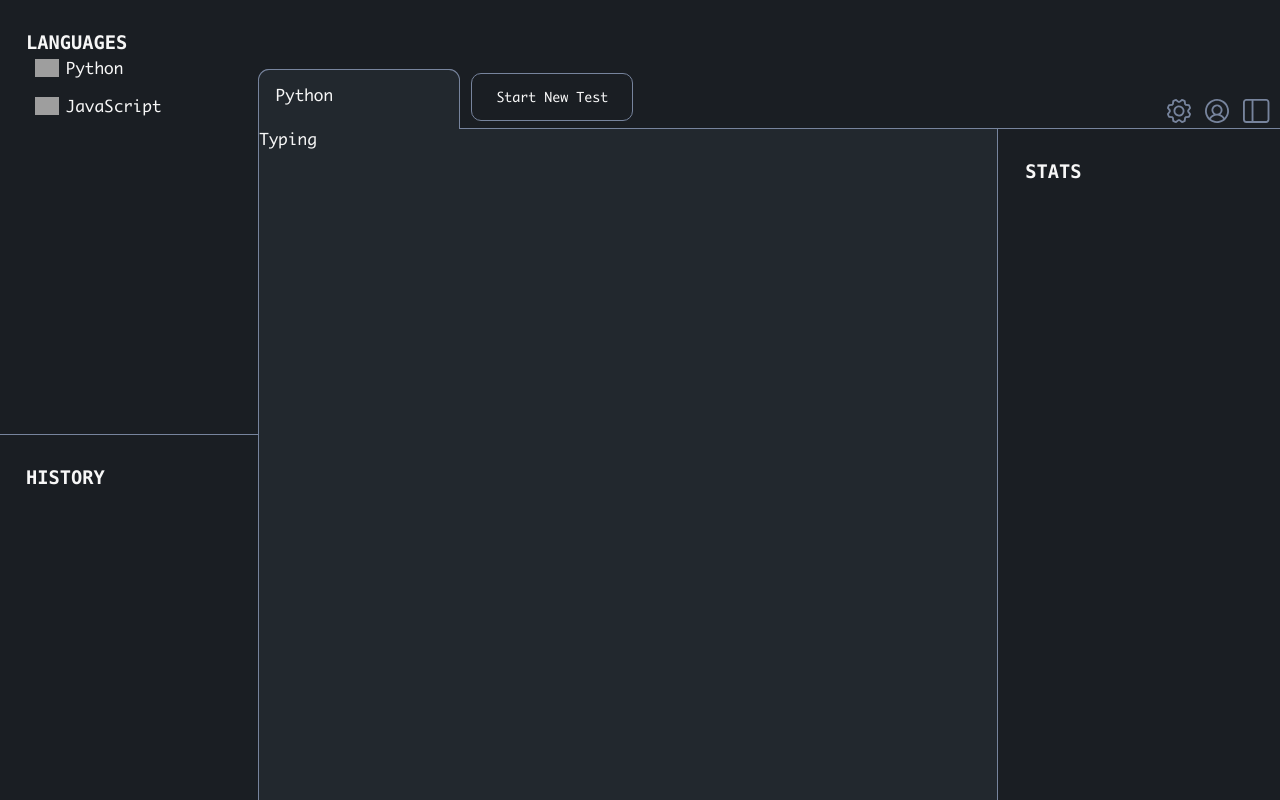
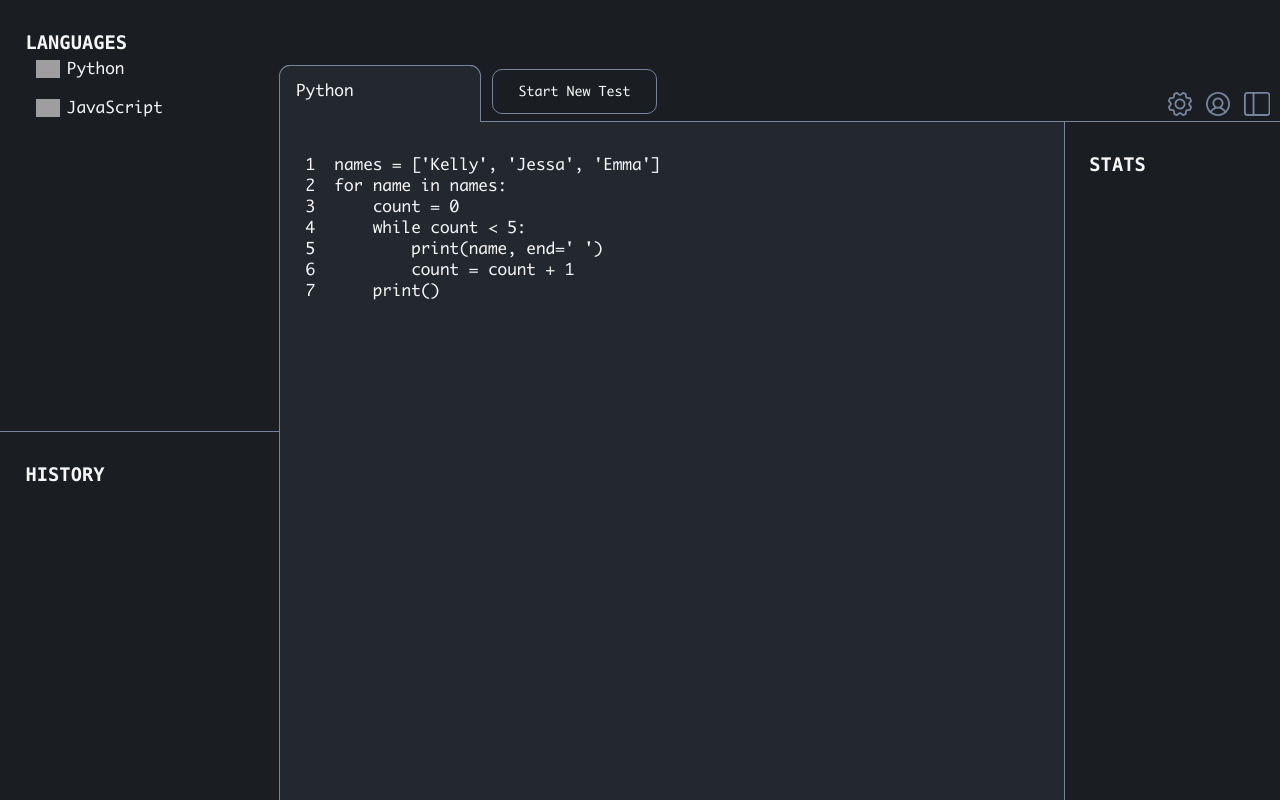
Before and after one commit to myix765/code-typer, a Vue app: page / in a window 1280 px wide. Built offline with nearby package versions, Linux system fonts and the light colour scheme; grey boxes are pictures that could not be loaded.

Commit message:
displayed text in typing area

```diff
--- a/src/App.vue
+++ b/src/App.vue
@@ -14,7 +14,10 @@
             id="history-panel"
             class="panel"
         ></HistoryPanel>
-        <TypingArea id="type-panel"></TypingArea>
+        <TypingArea
+            id="type-panel"
+            class="panel"
+        ></TypingArea>
         <StatsPanel
             id="stats-panel"
             class="panel"
@@ -60,6 +63,7 @@
 
 <style scoped>
 @import './style.css';
+
 #page-grid {
     width: 100%;
     height: 100vh;
@@ -103,6 +107,6 @@
 }
 
 .panel {
-        padding: 4vh 0 0 10%;
+    padding: 4vh 0 0 2vw;
 }
 </style>
--- /dev/null
+++ b/src/assets/codeBlocks.json
@@ -0,0 +1,10 @@
+[
+    {
+        "language": "Python",
+        "code": "names = ['Kelly', 'Jessa', 'Emma']\nfor name in names:\n\tcount = 0\n\twhile count < 5:\n\t\tprint(name, end=' ')\n\t\tcount = count + 1\n\tprint()"
+    },
+    {
+        "language": "JavaScript",
+        "code": "btn.addEventListener('click', changeColor);\n\nfunction changeColor() {\n\tname.style.color = 'blue';\n}"
+    }
+]
--- a/src/components/navBar.vue
+++ b/src/components/navBar.vue
@@ -23,7 +23,6 @@
                 <div>
                     <a href="#">
                         <PanelIcon class="icon-link"></PanelIcon>
-                        <!-- <img src="../assets/icons/panel.svg" alt="Open Settings Panel"> -->
                     </a>
                 </div>
             </div>
@@ -37,12 +36,7 @@
 import PanelIcon from './panelIcon.vue'
 
 export default {
-        props: {
-            langSelected: {
-                type: String,
-                required: true
-            }
-        },
+    props: ['langSelected', 'startNew', 'codeBlocks'],
     components: {
         SettingsIcon,
         ProfileIcon,
@@ -82,7 +76,7 @@
     border-radius: 10px;
     color: var(--white);
     font-family: "Monaco";
-        padding: 0px 24px;
+    padding: 0px 3.2%;
     margin: 0.4% 0 1% 1.5%;
     cursor: pointer;
 }
--- a/src/components/typingArea.vue
+++ b/src/components/typingArea.vue
@@ -1,9 +1,45 @@
 <template>
     <div>
-        <p>Typing</p>
+        <p v-html="formatCode(codeBlocks[currentBlockIndex])"></p>
     </div>
 </template>
 
 <script>
+import codeJson from '../assets/codeBlocks.json'
 
+export default {
+    data() {
+        return {
+            codeBlocks: [],
+            currentBlockIndex: 0,
+        }
+    },
+    created() {
+        this.codeBlocks = codeJson.map(block => block.code)
+        this.getRandomIndex()
+    },
+    methods: {
+        getRandomIndex() {
+            this.currentBlockIndex = Math.floor(Math.random() * this.codeBlocks.length)
+        },
+        formatCode(code) {
+            let lineNum = 1
+            // code = `${lineNum} ${code}`
+            return code.replace(/(\n|^)/g, function(match) {
+                if (match === "\n") {
+                    /* case where inserting lineNum at beginning of newline */
+                    lineNum++
+                    if (lineNum > 9) {
+                        return '<br>' + lineNum + '&nbsp;'
+                    }
+                    return '<br>' + lineNum + '&nbsp;&nbsp;'
+                } else {
+                    /* case where inserting lineNum at beginning of string */
+                    return lineNum + '&nbsp;&nbsp;'
+                }
+            }).replace(/\t/g, '&nbsp;&nbsp;&nbsp;&nbsp;')
+            // return code.replace(/(\n|^)/g, `<br>${lineNum} `).replace(/\t/g, '&nbsp;&nbsp;&nbsp;&nbsp;')
+        }
+    }
+}
 </script>
```
Also changed, not shown: src/components/languagePanel.vue (indentation only). Lines whose indentation alone changed are shown as unchanged.
